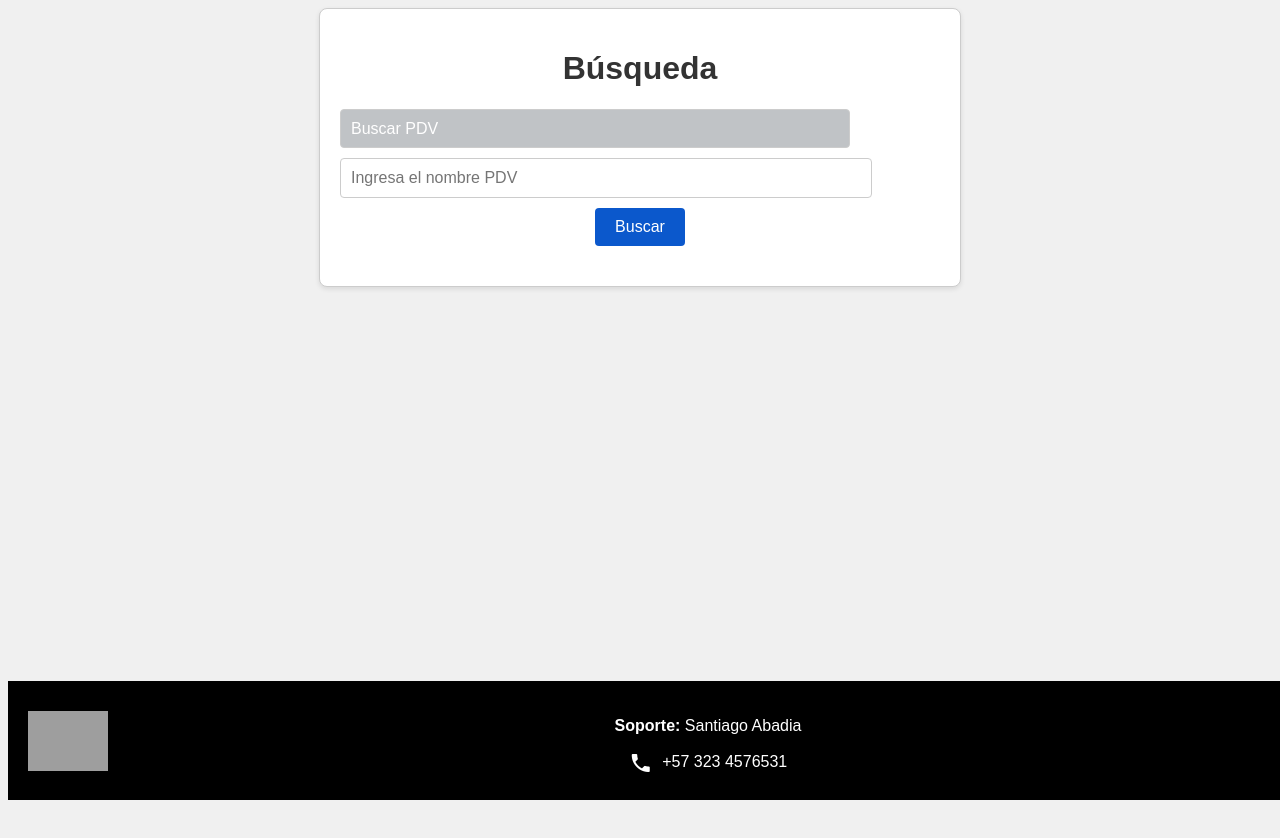
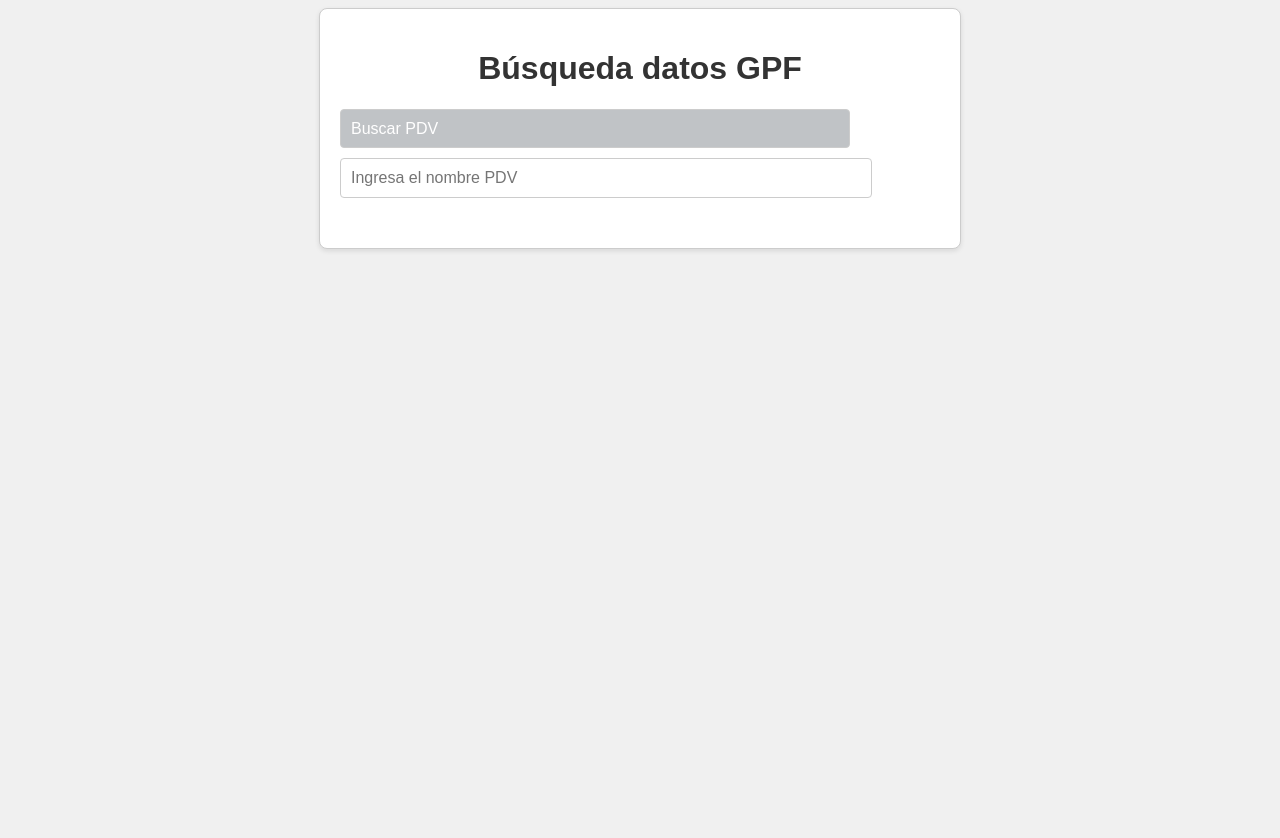
Before and after one commit to Phygital-exp/GPF, a plain HTML site: page index.html in a window 1280 px wide. Drawn offline with nearby package versions, Linux system fonts and the light colour scheme; grey boxes are pictures that could not be loaded.

Commit message:
Update index.html

```diff
--- a/index.html
+++ b/index.html
@@ -9,33 +9,20 @@
     <link rel="icon" href="https://s3.amazonaws.com/botgen/Uploads/LogoGPFOf_1720642733.png" type="image/png"> <!-- Favicon -->
 </head>
 <body>
-    <!-- Contenedor principal de búsqueda -->
     <div class="search-container">
-        <h1 id="searchTitle">Búsqueda</h1>
-        <select id="searchType" onchange="updateSearch()">
+        <h1 id="searchTitle">Búsqueda datos GPF</h1>
+
+        <select id="searchType" onchange="updatePlaceholder()">
             <option value="pdv">Buscar PDV</option>
             <option value="producto">Buscar Producto</option>
         </select>
-        <input type="text" id="searchInput" placeholder="Ingresa el nombre PDV">
-        <div class="button-container">
-            <button onclick="search()">Buscar</button>
-        </div>
+
+        <input type="text" id="searchInput" placeholder="Ingresa el nombre PDV" oninput="handleInput()">
+
         <div id="results"></div>
     </div>
 
-    <!-- Footer con logos y contacto -->
-    <footer>
-        <div class="footer-content">
-            <div class="logo-container">
-                <img src="https://s3.amazonaws.com/botgen/Uploads/ppt_nueva_phygital-27_1720634176.png" alt="Logo PPT">
-            </div>
-            <div class="contact-info">
-                <p><b>Soporte: </b>Santiago Abadia</p>
-                <p><i class="material-icons">phone</i> +57 323 4576531</p>
-            </div>
-        </div>
-    </footer>
-
     <script src="script.js"></script>
+    <script src="https://cdn.jsdelivr.net/npm/fuse.js/dist/fuse.min.js"></script>
 </body>
 </html>
```
